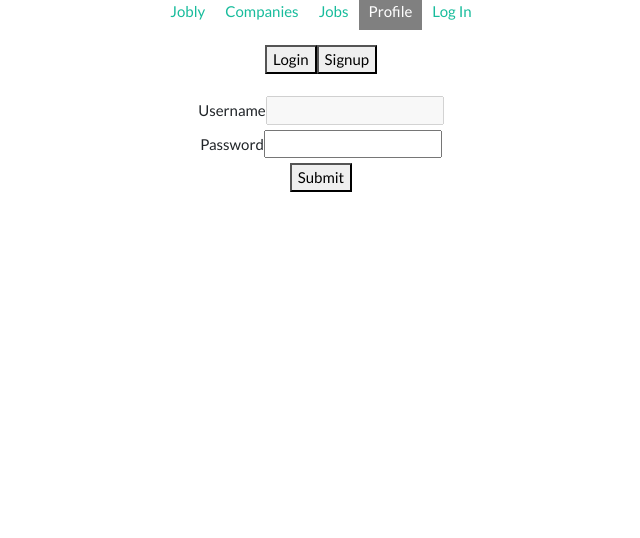
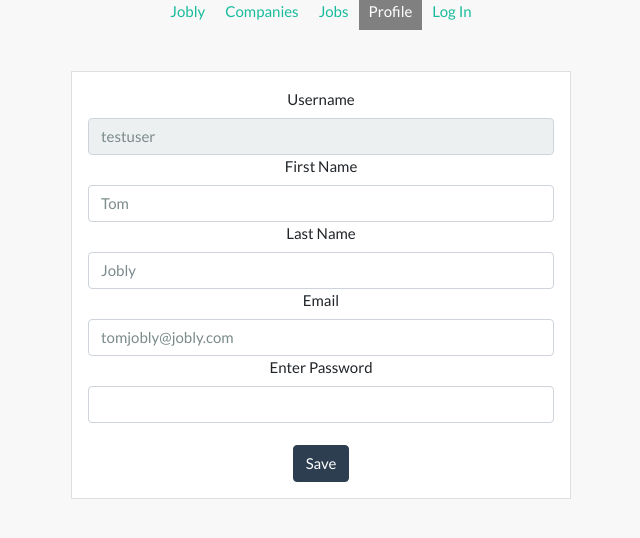
Before and after one commit to PrismaPhonic/jobly-fullstack, a React (Create React App) app in the folder frontend/: page /profile in a window 1280 px wide. Shown: the top 538 px of the page, without its empty margins (319-959 px from the left). Built offline with nearby package versions, Linux system fonts and the light colour scheme.

Commit message:
Added form styling and deleted some commented out code or unnecessary code

```diff
--- a/frontend/src/App.css
+++ b/frontend/src/App.css
@@ -1,32 +1,5 @@
 .App {
   text-align: center;
+  background-color: #f8f8f8;
+  height: 100vh;
 }
-
-.App-logo {
-  animation: App-logo-spin infinite 20s linear;
-  height: 40vmin;
-}
-
-.App-header {
-  background-color: #282c34;
-  min-height: 100vh;
-  display: flex;
-  flex-direction: column;
-  align-items: center;
-  justify-content: center;
-  font-size: calc(10px + 2vmin);
-  color: white;
-}
-
-.App-link {
-  color: #61dafb;
-}
-
-@keyframes App-logo-spin {
-  from {
-    transform: rotate(0deg);
-  }
-  to {
-    transform: rotate(360deg);
-  }
-}
--- a/frontend/src/App.js
+++ b/frontend/src/App.js
@@ -1,17 +1,21 @@
 import React, { Component } from 'react';
 import Navbar from './Navbar';
 import Routes from './Routes';
-import { Container } from 'reactstrap';
 import './App.css';
+
+const testuser = {
+  username: "testuser",
+  first_name: "Tom",
+  last_name: "Jobly",
+  email: "tomjobly@jobly.com"
+}
 
 class App extends Component {
   render() {
     return (
       <div className="App">
         <Navbar />
-        <Container className="Content">
-          <Routes />
-        </Container>
+        <Routes currentUser={testuser} />
       </div>
     );
   }
--- /dev/null
+++ b/frontend/src/Login.css
@@ -0,0 +1,19 @@
+.Login {
+  display: inline-block;
+  min-width: 500px;
+  margin: auto;
+}
+
+.LoginForm {
+  background-color: white;
+  border: 1px solid #dfdfdf;
+}
+
+.ButtonGroup {
+  display: block;
+}
+
+.Button {
+  border-bottom-left-radius: 0%;
+  border-bottom-right-radius: 0%;
+}
--- a/frontend/src/Login.js
+++ b/frontend/src/Login.js
@@ -1,5 +1,6 @@
 import React, { Component } from 'react';
-// import { Link } from 'react-router-dom';
+import { Form, Input, Button, ButtonGroup } from 'reactstrap';
+import './Login.css';
 
 class Login extends Component {
   constructor(props) {
@@ -34,54 +35,67 @@ class Login extends Component {
     this.setState({ [evt.target.name]: evt.target.value })
   }
 
-  render() {
-    // Renders username and password input fields regardless,
-    // and if showSignup is true, shows additional signup fields
+
+  /** helper function returns the fields for the Sign Up form */
+  signUpFields() {
     return (
-      <div className="Login">
-        <br></br>
-        <button onClick={(evt) => this.handleClick(false)}>Login</button>
-        <button onClick={(evt) => this.handleClick(true)}>Signup</button>
-        <form className="LoginSignupForm" onSubmit={this.handleSubmit}>
-          <br />
-          <label htmlFor="username">Username</label>
-          <input id="username" name="username"
-            value={this.state.username}
+      <React.Fragment>
+        <label htmlFor="first_name">First Name</label>
+        <Input id="first_name" name="first_name"
+          value={this.state.first_name}
           onChange={this.handleChange}
           type='text' />
-          <br />
-
-          <label htmlFor="password">Password</label>
-          <input id="password" name="password"
-            value={this.state.password}
-            type='password'
-            onChange={this.handleChange} />
-          <br />
-          {this.state.showSignup ?
-            <React.Fragment>
-              <label htmlFor="first_name">First Name</label>
-              <input id="first_name" name="first_name"
-                value={this.state.first_name}
-                onChange={this.handleChange}
-                type='text'></input>
         <br></br>
         <label htmlFor="last_name">Last Name</label>
-              <input id="last_name" name="last_name"
+        <Input id="last_name" name="last_name"
           value={this.state.last_name}
           type='text'
           onChange={this.handleChange} />
         <br></br>
         <label htmlFor="email">Email</label>
-              <input id="email" name="email"
+        <Input id="email" name="email"
           value={this.state.email}
           type='email'
           onChange={this.handleChange} />
         <br></br>
-            </React.Fragment> :
-            ''
+      </React.Fragment>
+    );
   }
-          <button>Submit</button>
-        </form>
+
+
+  /*
+  * Renders a login form. Buttons are provided
+  * to toggle the login and sign up forms
+  */
+  render() {
+    return (
+      <div className="Login mt-5">
+        <ButtonGroup className="d-flex justify-content-end pt-3">
+          <Button
+            className="Button"
+            color="info"
+            onClick={(evt) => this.handleClick(false)}>Login</Button>
+          <Button
+            className="Button btn-primary"
+            color="info"
+            onClick={(evt) => this.handleClick(true)}>Signup</Button>
+        </ButtonGroup>
+        <Form onSubmit={this.handleSubmit} className="LoginForm p-3">
+          <label htmlFor="username">Username</label>
+          <Input id="username" name="username"
+          value={this.state.username}
+          onChange={this.handleChange}
+          type='text' />
+
+          <label htmlFor="password">Password</label>
+          <Input id="password" name="password"
+            value={this.state.password}
+            type='password'
+            onChange={this.handleChange} />
+          {this.state.showSignup ? this.signUpFields() : ''}
+          <br />
+          <Button color="primary">Save</Button>
+        </Form>
       </div>
     );
   }
--- /dev/null
+++ b/frontend/src/Profile.css
@@ -0,0 +1,7 @@
+.Profile {
+  display: inline-block;
+  min-width: 500px;
+  margin: auto;
+  background-color: white;
+  border: 1px solid #dfdfdf;
+}
--- a/frontend/src/Profile.js
+++ b/frontend/src/Profile.js
@@ -1,17 +1,11 @@
 import React, { Component } from 'react';
-// import { Link } from 'react-router-dom';
+import { Button, Form, Input } from 'reactstrap';
+import './Profile.css';
 
 class Profile extends Component {
   constructor(props) {
     super(props);
-    this.state = {
-      username: '',
-      password: '',
-      email: '',
-      first_name: '',
-      last_name: '',
-      showSignup: false
-    }
+    this.state = {...this.props.currentUser}
 
     this.handleClick = this.handleClick.bind(this);
     this.handleChange = this.handleChange.bind(this);
@@ -31,52 +25,47 @@ class Profile extends Component {
 
   render() {
     return (
-      <div className="Login">
-        <br></br>
-        <button onClick={(evt) => this.handleClick(false)}>Login</button>
-        <button onClick={(evt) => this.handleClick(true)}>Signup</button>
-        <form className="LoginSignupForm" onSubmit={this.handleSubmit}>
-          <br />
+      <Form onSubmit={this.handleSubmit} className="Profile mt-5 p-3">
         <label htmlFor="username">Username</label>
-          <input id="username" name="username"
+        <Input id="username"
+          name="username"
           value={this.state.username}
           onChange={this.handleChange}
           type='text'
           disabled />
-          <br />
 
-          <label htmlFor="password">Password</label>
-          <input id="password" name="password"
+        <label htmlFor="first_name">First Name</label>
+        <Input id="first_name"
+          name="first_name"
+          value={this.state.first_name}
+          onChange={this.handleChange}
+          type='text' />
+
+        <label htmlFor="last_name">Last Name</label>
+        <Input id="last_name"
+          name="last_name"
+          value={this.state.last_name}
+          type='text'
+          onChange={this.handleChange} />
+
+        <label htmlFor="email">Email</label>
+        <Input id="email"
+          name="email"
+          value={this.state.email}
+          type='email'
+          onChange={this.handleChange} />
+
+        <label htmlFor="password">Enter Password</label>
+        <Input id="password"
+          name="password"
           value={this.state.password}
           type='password'
           onChange={this.handleChange} />
-          <br />
-          {this.state.showSignup ?
-            <React.Fragment>
-              <label htmlFor="first_name">First Name</label>
-              <input id="first_name" name="first_name"
-                value={this.state.first_name}
-                onChange={this.handleChange}
-                type='text'></input>
-              <br></br>
-              <label htmlFor="last_name">Last Name</label>
-              <input id="last_name" name="last_name"
-                value={this.state.last_name}
-                type='text'
-                onChange={this.handleChange} />
-              <br></br>
-              <label htmlFor="email">Email</label>
-              <input id="email" name="email"
-                value={this.state.email}
-                type='email'
-                onChange={this.handleChange} />
-              <br></br>
-            </React.Fragment> :
-            ''
-          }
-          <button>Submit</button>
-        </form>
-      </div>
+
+        <br/>
+
+        <Button color="primary">Save</Button>
+      </Form>
     );
   }
 }
--- a/frontend/src/Routes.js
+++ b/frontend/src/Routes.js
@@ -6,11 +6,12 @@ import Company from './Company';
 import Jobs from './Jobs';
 import Profile from './Profile';
 import Login from './Login';
+import { Container } from 'reactstrap';
 
 class Routes extends Component {
   render() {
     return (
-      <div className="Routes">
+      <Container className="Routes justify-content-center">
         <Switch>
           <Route exact path="/"
             render={() => <Home />} />
@@ -21,11 +22,11 @@ class Routes extends Component {
           <Route exact path="/jobs"
             render={() => <Jobs />} />
           <Route exact path="/profile"
-            render={() => <Profile />} />
+            render={() => <Profile currentUser={this.props.currentUser}/>} />
           <Route exact path="/login"
             render={() => <Login />} />
         </Switch>
-      </div>
+      </Container>
     );
   }
 }
--- a/frontend/src/Search.js
+++ b/frontend/src/Search.js
@@ -1,6 +1,6 @@
 import React, { Component } from 'react';
 import { Link } from 'react-router-dom';
-import { Button, Form, FormControl, Input } from 'reactstrap'
+import { Button, Form, Input } from 'reactstrap'
 import './Search.css';
 
 class Search extends Component {
@@ -21,10 +21,9 @@ class Search extends Component {
     this.props.handleSearch(this.state.search);
   }
 
-  // control input
+  // control input and filter results as letters are typed
   handleChange(evt) {
     this.setState({ [evt.target.name]: evt.target.value })
-    this.props.handleSearch(this.state.search);
   }
 
   // prevent default and call search function passed from
@@ -35,21 +34,6 @@ class Search extends Component {
   }
 
   render() {
-    // return (
-    //   <form className="Search">
-    //     <input
-    //       type="text"
-    //       placeholder="Enter search term..."
-    //       id="search"
-    //       name="search"
-    //       value={this.state.search}
-    //       onChange={this.handleChange} />
-    //     <button onClick={this.handleClick}>
-    //       Submit
-    //     </button>
-    //   </form>
-
-    // );
     return (
       <Form onSubmit={this.handleSubmit} inline className="Search my-4 row justify-content-center">
         <Input
```
Lines whose indentation alone changed are shown as unchanged.
